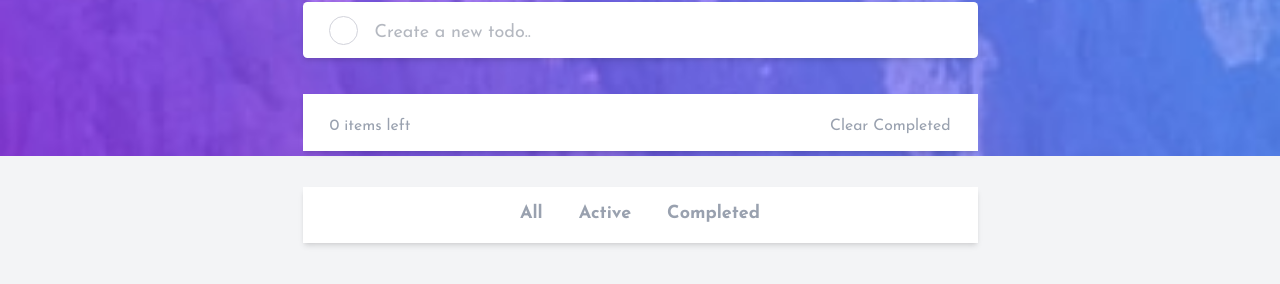
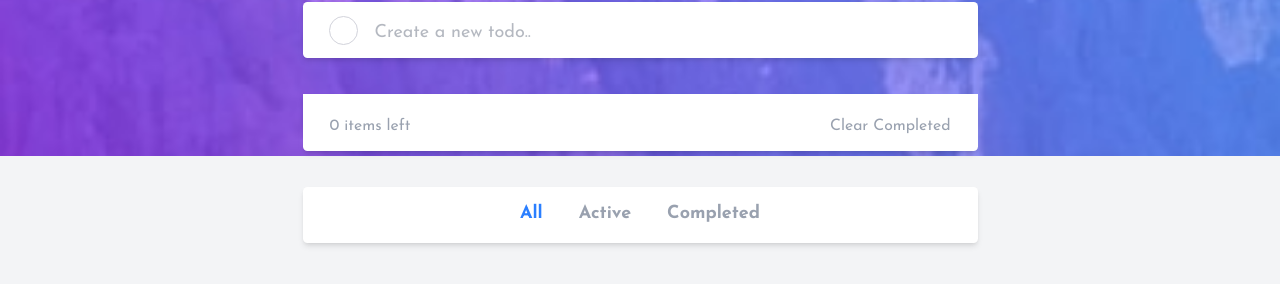
Before and after one commit to javin1102/todo-frontendmentor, a React (Vite) app: page / in a window 1280 px wide. Shown: the part 124-408 px from the top of the page. Built offline with nearby package versions, Linux system fonts and the light colour scheme.

Commit message:
feat: added filter state

```diff
--- a/src/FilterTodo.tsx
+++ b/src/FilterTodo.tsx
@@ -1,13 +1,22 @@
 import TodoBox from "./components/TodoBox.tsx";
 import FilterItem from "./components/FilterItem.tsx";
+import { useTodos } from "./custom-hooks/useTodos.tsx";
+import { Filter } from "./types/Filter.ts";
 
 const FilterTodo = () => {
   console.log("Rendering FilterTodo");
+  const { changeFilter, filter } = useTodos();
+
   return (
-    <TodoBox className="justify-center gap-8">
-      <FilterItem>All</FilterItem>
-      <FilterItem>Active</FilterItem>
-      <FilterItem>Completed</FilterItem>
+    <TodoBox className="justify-center gap-8 rounded-sm">
+      {Object.values(Filter).map((filterValue) => (
+        <FilterItem
+          key={filterValue}
+          isActive={filter === filterValue}
+          changeFilter={changeFilter}
+          filterValue={filterValue}
+        ></FilterItem>
+      ))}
     </TodoBox>
   );
 };
--- a/src/components/FilterItem.tsx
+++ b/src/components/FilterItem.tsx
@@ -1,8 +1,23 @@
-import React from 'react'
+import type { FilterType } from "../types/Filter";
 
-const FilterItem = ({children}: { children?: React.ReactNode }) => {
-    return (
-        <span className="font-bold text-gray-400">{children}</span>
-    )
-}
-export default FilterItem
+const FilterItem = ({
+  isActive,
+  changeFilter: setFilter,
+  filterValue,
+}: {
+  isActive?: boolean;
+  changeFilter: (filter: FilterType) => void;
+  filterValue: FilterType;
+}) => {
+  return (
+    <span
+      className={`font-bold ${isActive ? "text-blue-500" : "text-gray-400"} cursor-pointer`}
+      onClick={() => {
+        setFilter(filterValue);
+      }}
+    >
+      {filterValue.charAt(0).toUpperCase() + filterValue.slice(1)}
+    </span>
+  );
+};
+export default FilterItem;
--- a/src/components/InputTodo.tsx
+++ b/src/components/InputTodo.tsx
@@ -1,13 +1,13 @@
-import { useState } from "react";
+import { useContext, useState } from "react";
 import TodoBox from "././TodoBox.tsx";
 import Checker from "./Checker.tsx";
 import type { Todo } from "../types/Todo.ts";
-import { useTodos } from "../custom-hooks/useTodos.tsx";
+import { ContextTodo } from "../contexts/ContextTodo.tsx";
+// import { useTodos } from "../custom-hooks/useTodos.tsx";
 
 const InputTodo = () => {
   const [todoString, setTodoString] = useState("");
-  const { addTodo } = useTodos();
-
+  const context = useContext(ContextTodo);
   const handleAddTodo = () => {
     if (todoString.trim() === "") return;
     const newTodo: Todo = {
@@ -16,8 +16,9 @@ const InputTodo = () => {
       completed: false,
     };
 
+    if (!context) return;
     console.log("Adding new todo:", todoString);
-    addTodo(newTodo);
+    context.addTodo(newTodo);
     setTodoString("");
   };
 
--- a/src/components/ListTodo.tsx
+++ b/src/components/ListTodo.tsx
@@ -40,7 +40,7 @@ const ListTodo = () => {
         ))}
       </ul>
       <TodoBox
-        className="justify-between"
+        className="justify-between rounded-b-sm"
         roundedTop={false}
         roundedBottom={true}
       >
--- a/src/components/TodoBox.tsx
+++ b/src/components/TodoBox.tsx
@@ -11,7 +11,7 @@ const TodoBox = ({
 }) => {
   return (
     <div
-      className={`w-full h-12.5 bg-white group-first:rounded-t-sm group-last:rounded-b-sm shadow-md px-6 py-2 flex items-center ${className}`}
+      className={`w-full h-12.5 bg-white group-first:rounded-t-sm group shadow-md px-6 py-2 flex items-center ${className}`}
     >
       {children}
     </div>
--- a/src/components/TodoItem.tsx
+++ b/src/components/TodoItem.tsx
@@ -28,8 +28,8 @@ const TodoItem = ({
   );
 
   return (
-    <li className="first:rounded-t-lg last:rounded-b-lg overflow-hidden group">
-      <TodoBox className="gap-4 ">
+    <li className="first:rounded-t-lg overflow-hidden group">
+      <TodoBox className="gap-4">
         <Checker enableCheck={true} onClick={setTodoComplete} />
         <p
           className={`text-margin-fix flex-1 ${todoItem.completed && "line-through text-gray-400"}`}
--- a/src/custom-hooks/useTodosState.ts
+++ b/src/custom-hooks/useTodosState.ts
@@ -1,9 +1,11 @@
 // useContextTodo.ts (new file)
 import { useState, useCallback, useMemo } from "react";
 import type { Todo } from "../types/Todo";
+import { type FilterType } from "../types/Filter";
 
 export const useTodosState = () => {
   const [todos, setTodos] = useState<Todo[]>([]);
+  const [filter, setFilter] = useState<FilterType>("all");
 
   const updateTodo = useCallback((id: number, updates: Partial<Todo>) => {
     setTodos((prev) =>
@@ -19,8 +21,12 @@ export const useTodosState = () => {
     setTodos((prev) => prev.filter((todo) => todo.id !== id));
   }, []);
 
+  const changeFilter = useCallback((newFilter: FilterType) => {
+    setFilter(newFilter);
+  }, []);
+
   return useMemo(
-    () => ({ todos, updateTodo, addTodo, removeTodo }),
-    [todos, updateTodo, addTodo, removeTodo],
+    () => ({ todos, updateTodo, addTodo, removeTodo, filter, changeFilter }),
+    [todos, updateTodo, addTodo, removeTodo, filter, changeFilter],
   );
 };
--- /dev/null
+++ b/src/types/Filter.ts
@@ -0,0 +1,7 @@
+export const Filter = {
+  ALL: "all",
+  ACTIVE: "active",
+  COMPLETED: "completed",
+} as const;
+
+export type FilterType = (typeof Filter)[keyof typeof Filter];
```
